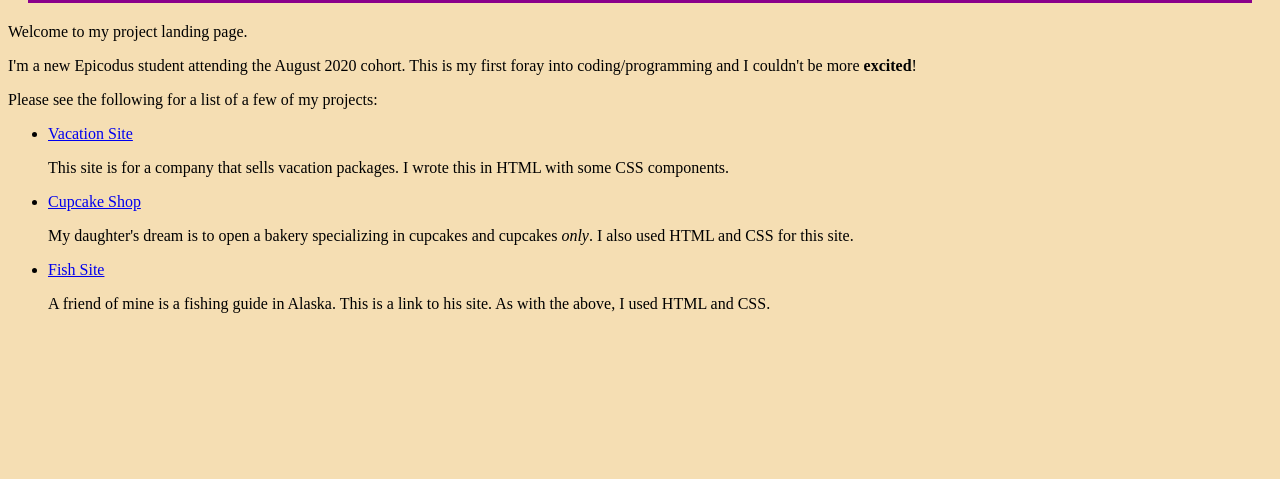
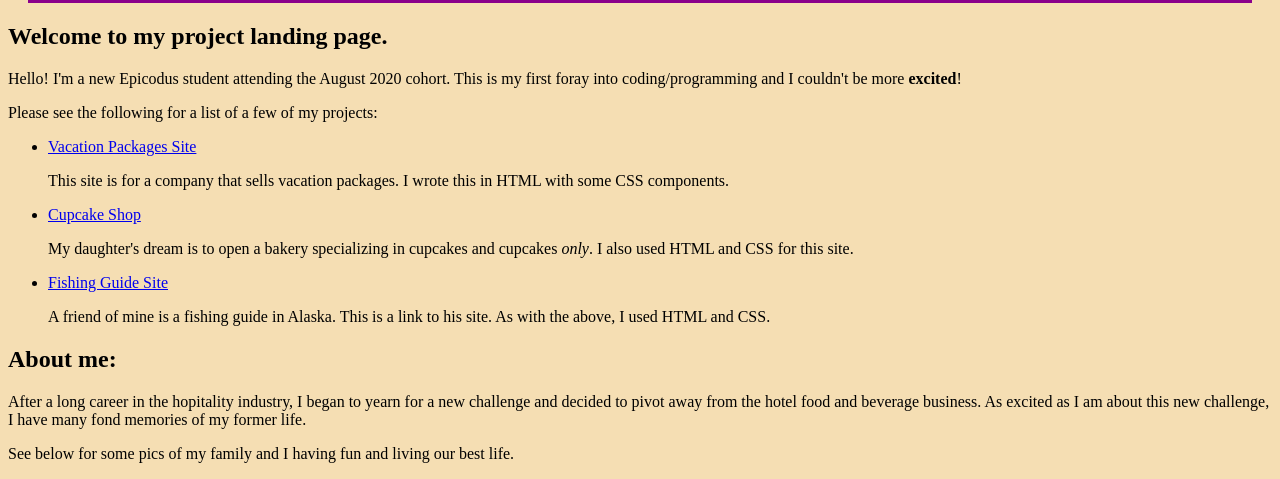
Before and after one commit to kolmansoifer/Portfolio-Landing-Page, a plain HTML site: page index.html in a window 1280 px wide. Shown: the part 525-1004 px from the top of the page. Before the commit the page ends 854 px from the top, so only its background shows below. Drawn offline with Linux system fonts and the light colour scheme.

Commit message:
Creates About Me section

```diff
--- a/index.html
+++ b/index.html
@@ -12,17 +12,21 @@
     <h1>My Portfolio Landing Page</h1>
     <h4>By Kolman Soifer</h4>
   </div>
-  <p>Welcome to my project landing page.</p>
-  <p>I'm a new Epicodus student attending the August 2020 cohort.  This is my first foray into coding/programming and I couldn't be more <strong>excited</strong>!</p>
+  <h2>Welcome to my project landing page.</h2>
+  <p>Hello!  I'm a new Epicodus student attending the August 2020 cohort.  This is my first foray into coding/programming and I couldn't be more <strong>excited</strong>!</p>
   <p>Please see the following for a list of a few of my projects:</p>
     <ul>
-      <li><a href="https://github.com/kolmansoifer/vacation-site">Vacation Site</a></li>
+      <li><a href="https://github.com/kolmansoifer/vacation-site">Vacation Packages Site</a></li>
       <p>This site is for a company that sells vacation packages.  I wrote this in HTML with some CSS components.</p>
       <li><a href="https://github.com/kolmansoifer/cupcake-shop">Cupcake Shop</a></li>
       <p>My daughter's dream is to open a bakery specializing in cupcakes and cupcakes <em>only</em>.  I also used HTML and CSS for this site.</p>
-      <li><a href="https://github.com/kolmansoifer/fish">Fish Site</a></li>
+      <li><a href="https://github.com/kolmansoifer/fish">Fishing Guide Site</a></li>
       <p>A friend of mine is a fishing guide in Alaska.  This is a link to his site.  As with the above, I used HTML and CSS.</p>
     </ul>
-
+  <div>
+    <h2>About me:</h2>
+    <p>After a long career in the hopitality industry, I began to yearn for a new challenge and decided to pivot away from the hotel food and beverage business.  As excited as I am about this new challenge, I have many fond memories of my former life.</p>
+    <p>See below for some pics of my family and I having fun and living our best life.</p>
+  </div>
 </body>
 </html>
```
